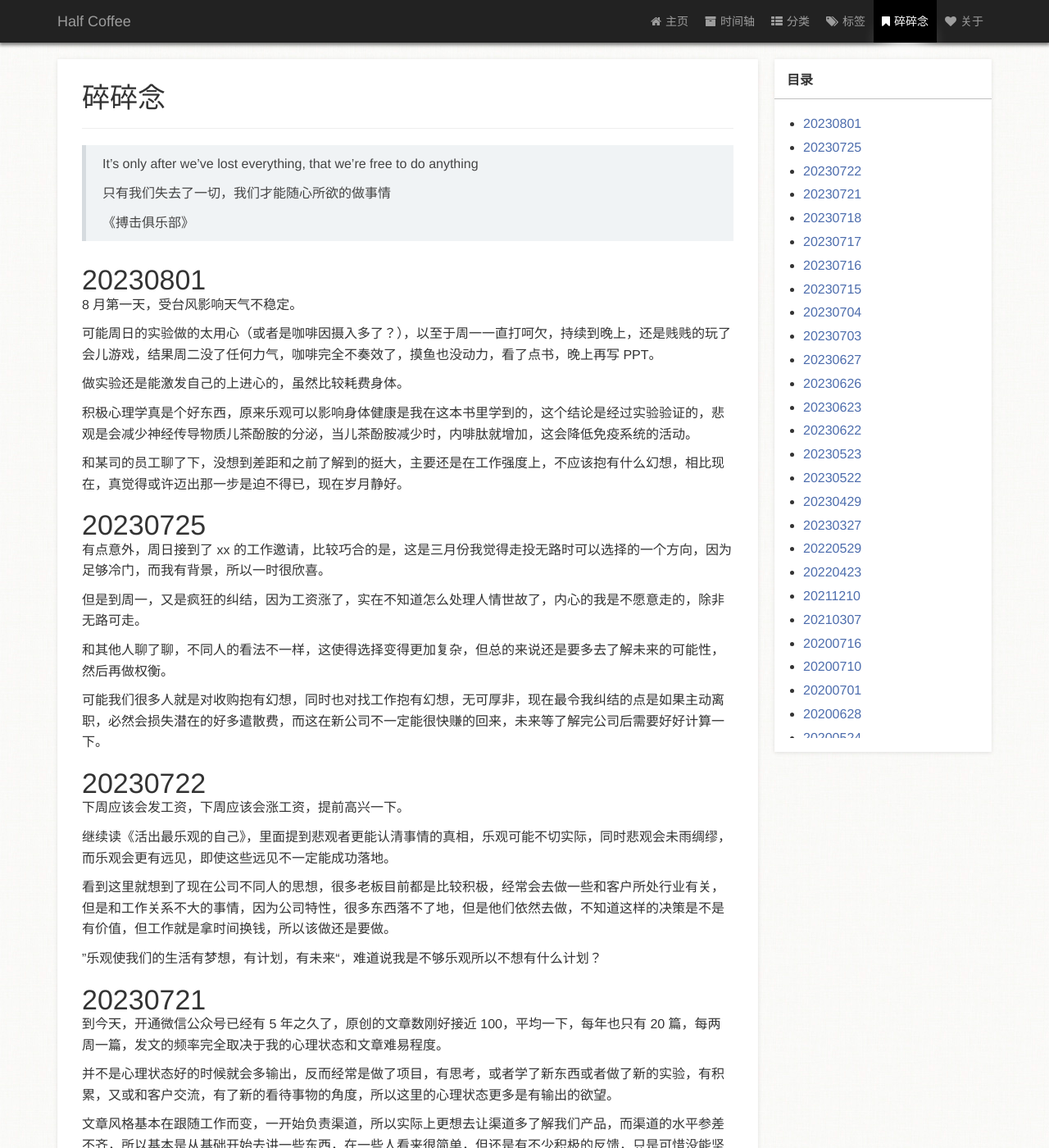
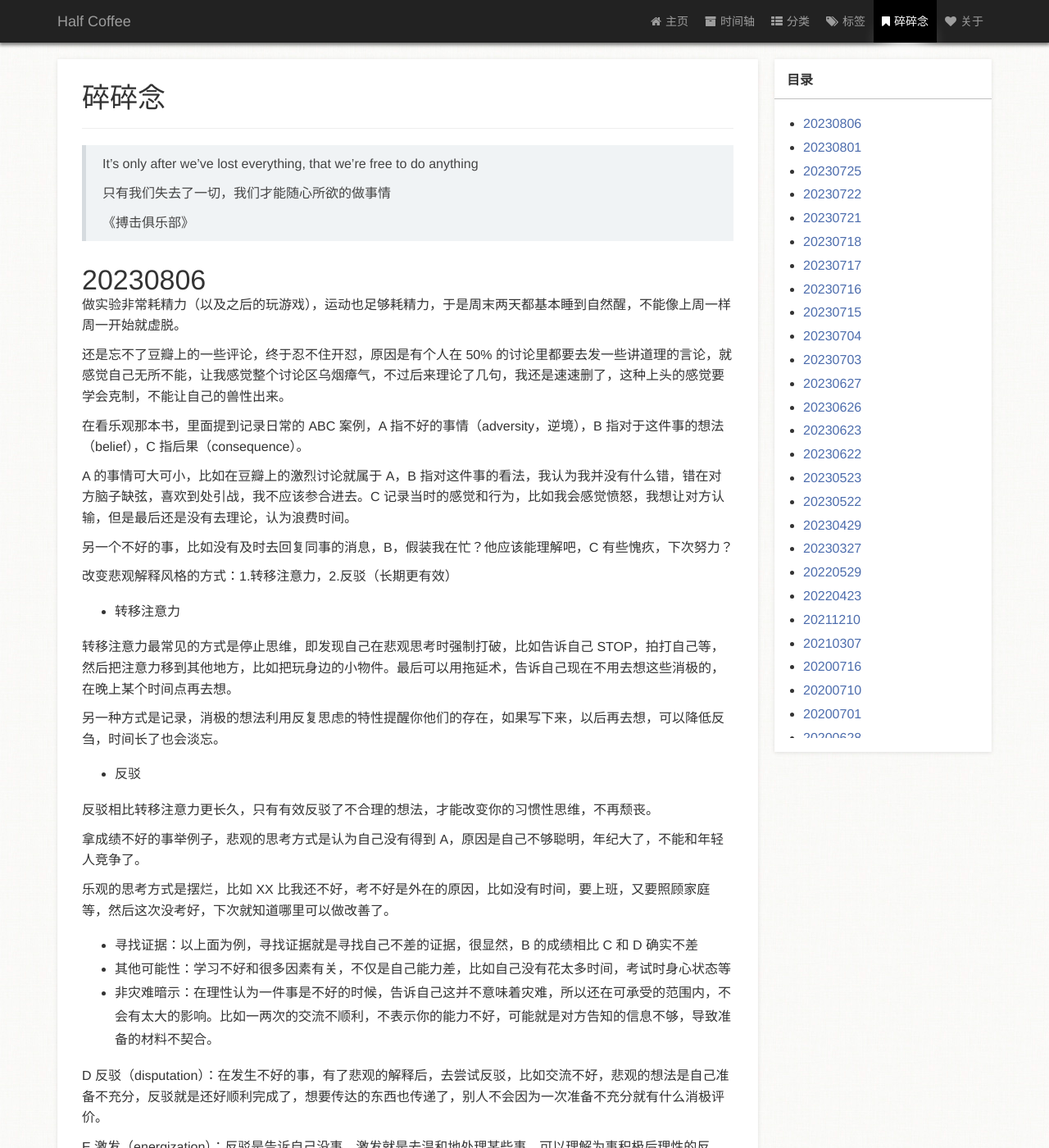
Before and after one commit to zm1990s/halfcoffee, a Jekyll site: the page built from page/3碎碎念.md, in a window 1280 px wide and 1400 px high. Shown: the whole window at 82% size. Built offline with Jekyll 4.4.1, drawn with Linux system fonts in a browser that asks for light colours; comment, search, counter and statistics services are not loaded; a style sheet for code colours, icons or effects is not loaded; some of the changed text lies outside the part shown.

Commit message:
20230806

```diff
--- a/page/3碎碎念.md
+++ b/page/3碎碎念.md
@@ -14,6 +14,46 @@ type: page
 >
 > 《搏击俱乐部》
 
+# 20230806
+
+做实验非常耗精力（以及之后的玩游戏），运动也足够耗精力，于是周末两天都基本睡到自然醒，不能像上周一样周一开始就虚脱。
+
+还是忘不了豆瓣上的一些评论，终于忍不住开怼，原因是有个人在 50% 的讨论里都要去发一些讲道理的言论，就感觉自己无所不能，让我感觉整个讨论区乌烟瘴气，不过后来理论了几句，我还是速速删了，这种上头的感觉要学会克制，不能让自己的兽性出来。
+
+在看乐观那本书，里面提到记录日常的 ABC 案例，A 指不好的事情（adversity，逆境），B 指对于这件事的想法（belief），C 指后果（consequence）。
+
+A 的事情可大可小，比如在豆瓣上的激烈讨论就属于 A，B 指对这件事的看法，我认为我并没有什么错，错在对方脑子缺弦，喜欢到处引战，我不应该参合进去。C 记录当时的感觉和行为，比如我会感觉愤怒，我想让对方认输，但是最后还是没有去理论，认为浪费时间。
+
+另一个不好的事，比如没有及时去回复同事的消息，B，假装我在忙？他应该能理解吧，C 有些愧疚，下次努力？
+
+改变悲观解释风格的方式：1.转移注意力，2.反驳（长期更有效）
+
+- 转移注意力
+
+转移注意力最常见的方式是停止思维，即发现自己在悲观思考时强制打破，比如告诉自己 STOP，拍打自己等，然后把注意力移到其他地方，比如把玩身边的小物件。最后可以用拖延术，告诉自己现在不用去想这些消极的，在晚上某个时间点再去想。
+
+另一种方式是记录，消极的想法利用反复思虑的特性提醒你他们的存在，如果写下来，以后再去想，可以降低反刍，时间长了也会淡忘。
+
+- 反驳
+
+反驳相比转移注意力更长久，只有有效反驳了不合理的想法，才能改变你的习惯性思维，不再颓丧。
+
+拿成绩不好的事举例子，悲观的思考方式是认为自己没有得到 A，原因是自己不够聪明，年纪大了，不能和年轻人竞争了。
+
+乐观的思考方式是摆烂，比如 XX 比我还不好，考不好是外在的原因，比如没有时间，要上班，又要照顾家庭等，然后这次没考好，下次就知道哪里可以做改善了。
+
+  - 寻找证据：以上面为例，寻找证据就是寻找自己不差的证据，很显然，B 的成绩相比 C 和 D 确实不差
+  - 其他可能性：学习不好和很多因素有关，不仅是自己能力差，比如自己没有花太多时间，考试时身心状态等
+  - 非灾难暗示：在理性认为一件事是不好的时候，告诉自己这并不意味着灾难，所以还在可承受的范围内，不会有太大的影响。比如一两次的交流不顺利，不表示你的能力不好，可能就是对方告知的信息不够，导致准备的材料不契合。
+
+
+
+D 反驳（disputation）：在发生不好的事，有了悲观的解释后，去尝试反驳，比如交流不好，悲观的想法是自己准备不充分，反驳就是还好顺利完成了，想要传达的东西也传递了，别人不会因为一次准备不充分就有什么消极评价。
+
+E 激发（energization）：反驳是告诉自己没事，激发就是去温和地处理某些事，可以理解为事积极后理性的反思，比如在骂了别人后，尝试心平气和地道歉然后交流。
+
+
+
 # 20230801
 
 8 月第一天，受台风影响天气不稳定。
@@ -25,6 +65,8 @@ type: page
 积极心理学真是个好东西，原来乐观可以影响身体健康是我在这本书里学到的，这个结论是经过实验验证的，悲观是会减少神经传导物质儿茶酚胺的分泌，当儿茶酚胺减少时，内啡肽就增加，这会降低免疫系统的活动。
 
 和某司的员工聊了下，没想到差距和之前了解到的挺大，主要还是在工作强度上，不应该抱有什么幻想，相比现在，真觉得或许迈出那一步是迫不得已，现在岁月静好。
+
+豆瓣上忍不住继续刷 Barbie 的讨论，依然戾气很重，直到有个人无差别发了很多骂人的话，像前两天一样，随便回了个继续，然后对方真的就继续骂，各种骂，但是骂的方式已经由之前的文题稍微对应变成了教育式的，像极了上学时高高在上的老师，也不知道用什么恶俗语言在贬低下面的人，不过下面已经不再是懵懂的少年，而是可以自己思考的独立个体。然后突然就觉得前面一片蓝天，好和谐啊，瞬间不觉得那些恶俗的言语有什么伤害性，不就是一个人的情绪宣泄么，是个人时不时都得宣泄一下，既然是这么稀松平常的事，那有什么好生气的。甚至觉得，既然他们骂着骂着都能转变态度，骂的语气都不重了，不就说明他们实际上可能就和普通人一样一时脑热，但大部分时间都是理智的？甚至想互关一下。
 
 # 20230725
 
```
